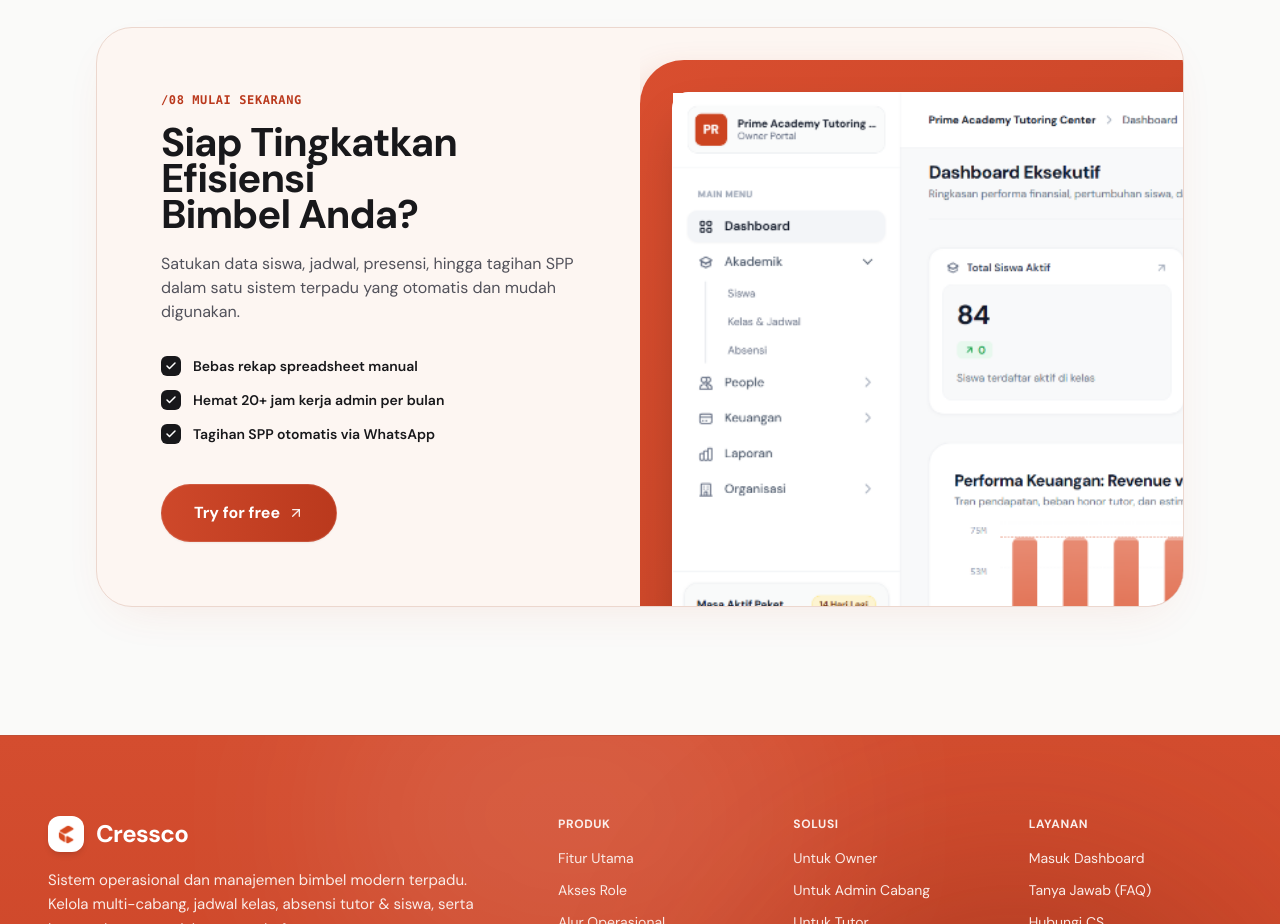
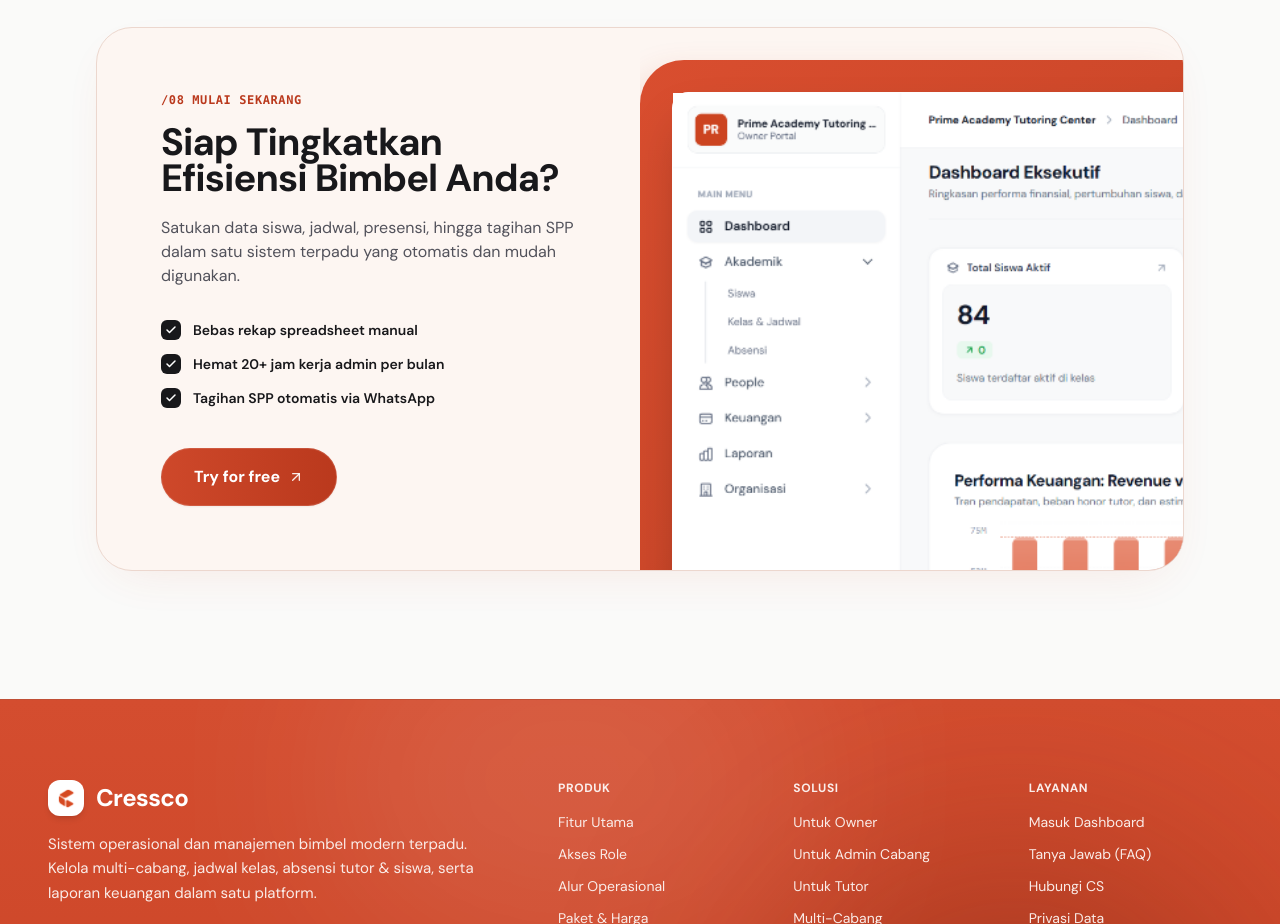
Before and after one commit to intandhamayanti/cressco-lp, a Next.js app: page / in a window 1280 px wide. Shown: the part 9660-10584 px from the top of the page. Built offline with nearby package versions, Linux system fonts and the light colour scheme.

Commit message:
style(cta): format headline into 2 balanced lines

```diff
--- a/src/components/FinalCta.tsx
+++ b/src/components/FinalCta.tsx
@@ -22,9 +22,9 @@
               /08 MULAI SEKARANG
             </span>
 
-            {/* Main Headline (2 Clean Lines) */}
-            <h2 className="text-2xl sm:text-3xl lg:text-[38px] xl:text-[40px] font-bold tracking-tight text-charcoal-900 leading-[1.2] mb-4 sm:mb-5 max-w-lg">
-              Siap Tingkatkan Efisiensi<br className="hidden sm:inline" /> Bimbel Anda?
+            {/* Main Headline (2 Clean, Balanced Lines) */}
+            <h2 className="text-2xl sm:text-3xl lg:text-[34px] xl:text-[38px] font-bold tracking-tight text-charcoal-900 leading-[1.25] mb-4 sm:mb-5 max-w-lg">
+              Siap Tingkatkan<br /> Efisiensi Bimbel Anda?
             </h2>
 
             {/* Breathable Subtitle */}
--- a/src/components/ModalDemo.tsx
+++ b/src/components/ModalDemo.tsx
@@ -1,7 +1,7 @@
 'use client';
 
 import React, { useState, useEffect } from 'react';
-import { X, CheckCircle2, Lock, Mail, Building2, User, Phone, ArrowRight } from 'lucide-react';
+import { X, CheckCircle2, Lock, Mail, Building2, User, Phone, ArrowRight, ArrowUpRight } from 'lucide-react';
 
 interface AuthModalProps {
   isOpen: boolean;
```
Also changed, not shown: .eslintrc.json (added).
